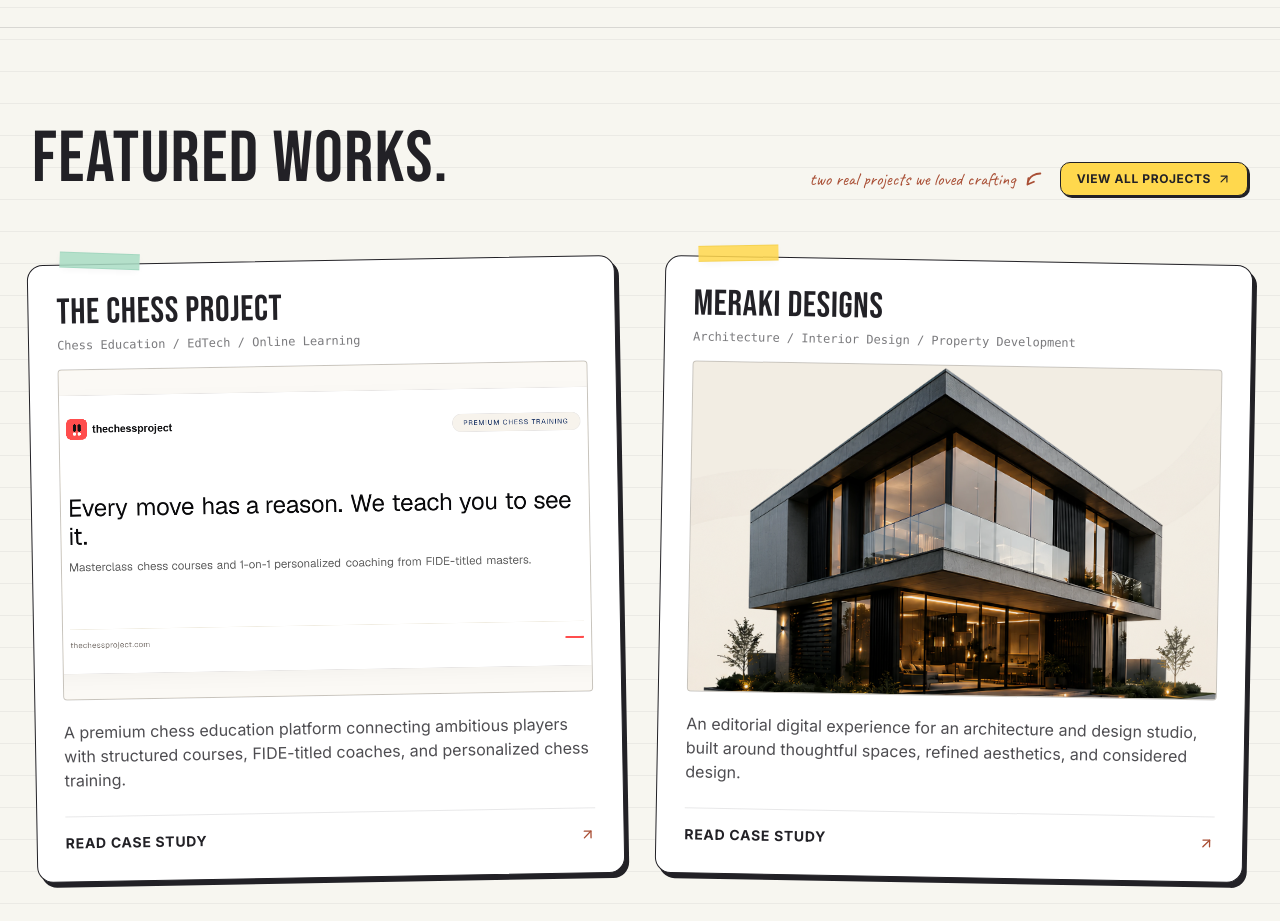
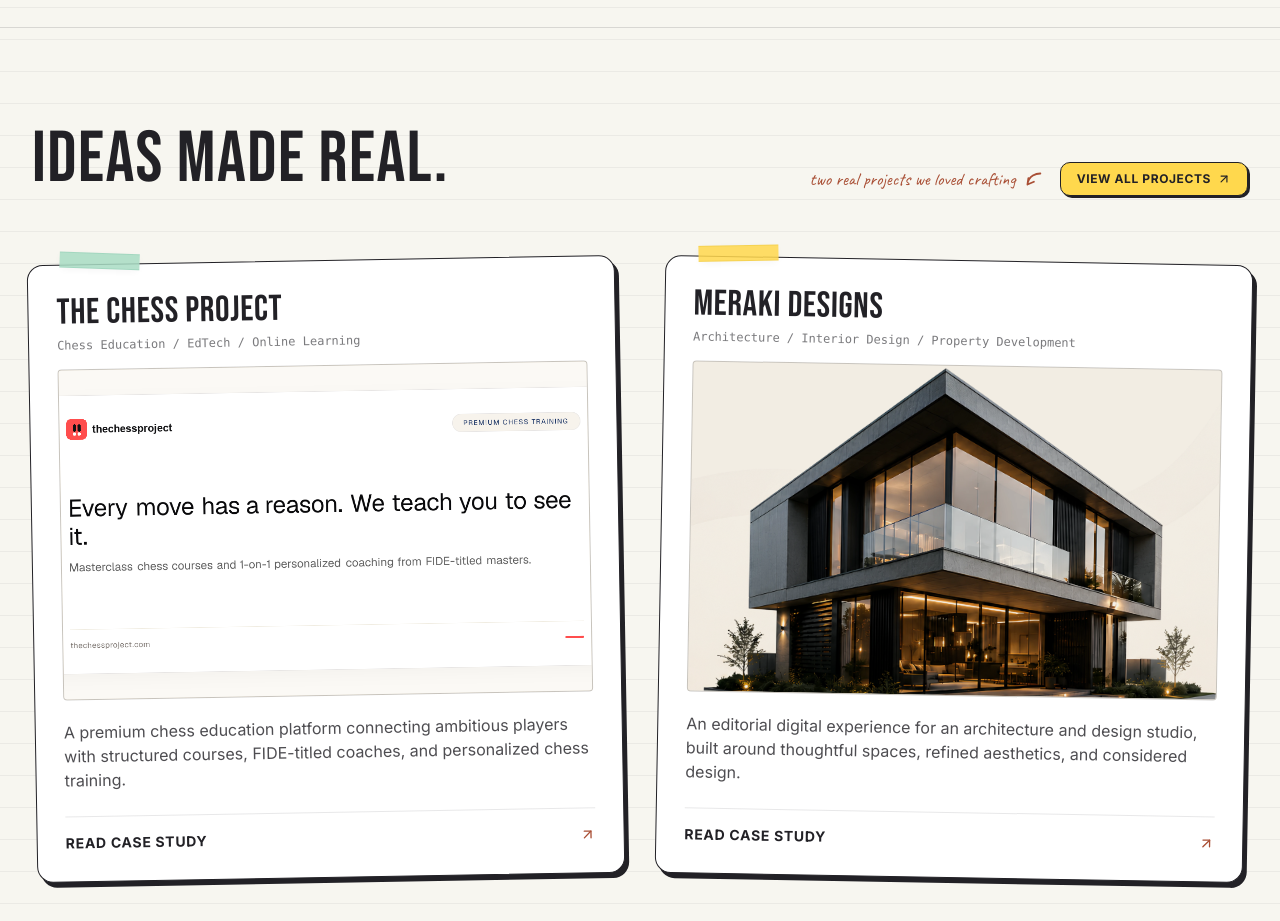
Before and after one commit to Atharva0393/Oddlyyy, a Next.js app: page / in a window 1280 px wide. Shown: the part 1560-2481 px from the top of the page. Built offline with nearby package versions, Linux system fonts and the light colour scheme; a web font is replaced by a local one.

Commit message:
Change Featured Works heading to IDEAS MADE REAL.

```diff
--- a/src/components/sections/notebook/NotebookFeaturedWork.tsx
+++ b/src/components/sections/notebook/NotebookFeaturedWork.tsx
@@ -22,7 +22,7 @@ export const NotebookFeaturedWork: React.FC = () => {
         {/* Section Header */}
         <div className="flex flex-col md:flex-row md:items-end justify-between gap-6 mb-12 sm:mb-16">
           <h2 className="font-display text-5xl sm:text-6xl md:text-7xl text-[#222126] tracking-tight uppercase leading-[0.9]">
-            FEATURED WORKS.
+            IDEAS MADE REAL.
           </h2>
 
           <div className="flex items-center gap-4">
```
